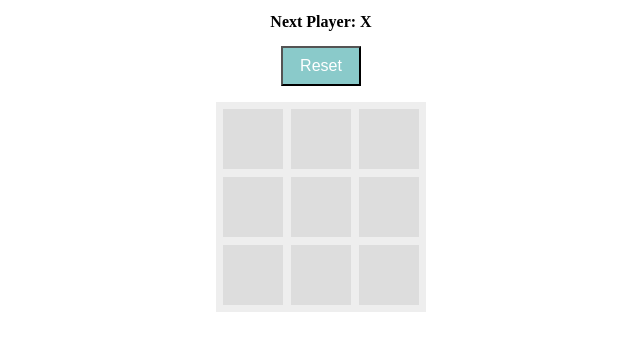
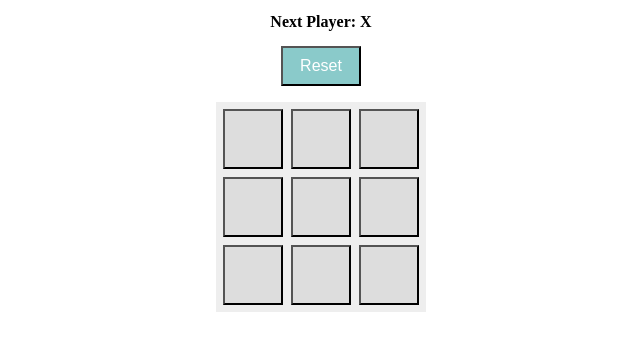
Before and after one commit to jl-stephenson/live-technical, a React (Vite) app: page / in a window 1280 px wide. Shown: the top 350 px of the page, without its empty margins (319-959 px from the left). Built offline with nearby package versions, Linux system fonts and the light colour scheme.

Commit message:
refactor: make squares buttons

```diff
--- a/src/App.jsx
+++ b/src/App.jsx
@@ -45,13 +45,13 @@ const buttonStyle = {
 
 const Square = ({ playerMark, squareId, handleSquareClick }) => {
   return (
-    <div
+    <button
       className="square"
       style={squareStyle}
       onClick={() => handleSquareClick(squareId)}
     >
       {playerMark}
-    </div>
+    </button>
   );
 };
 
```
